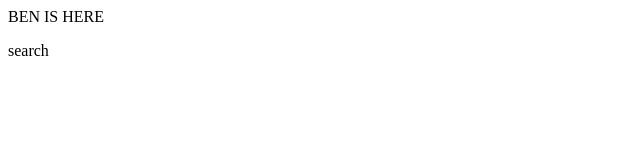
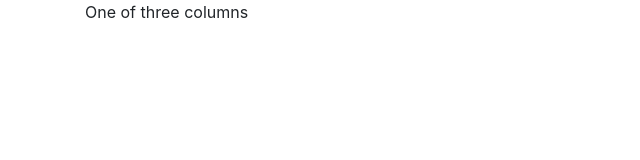
Before and after one commit to KobeRox/Loremips, a plain HTML site: page index.html in a window 1280 px wide. Shown: the whole page, without its empty margins (0-640 px from the left). Drawn offline with nearby package versions, Linux system fonts and the light colour scheme.

Commit message:
added reference to bootstrap and started grid

```diff
--- a/index.html
+++ b/index.html
@@ -1,8 +1,15 @@
 <html>
-BEN IS HERE
 <head>
+	<link rel="stylesheet" href="https://stackpath.bootstrapcdn.com/bootstrap/4.3.1/css/bootstrap.min.css" integrity="sha384-ggOyR0iXCbMQv3Xipma34MD+dH/1fQ784/j6cY/iJTQUOhcWr7x9JvoRxT2MZw1T" crossorigin="anonymous">
+	<script src="https://stackpath.bootstrapcdn.com/bootstrap/4.3.1/js/bootstrap.min.js" integrity="sha384-JjSmVgyd0p3pXB1rRibZUAYoIIy6OrQ6VrjIEaFf/nJGzIxFDsf4x0xIM+B07jRM" crossorigin="anonymous"></script>
 </head>
 	<body>
-		<p> search </p>
+		<div class="container">
+  			<div class="row">
+    			<div class="col-sm">
+      				One of three columns
+    			</div>
+  			</div>
+		</div>
 	</body>
 </html>
```
